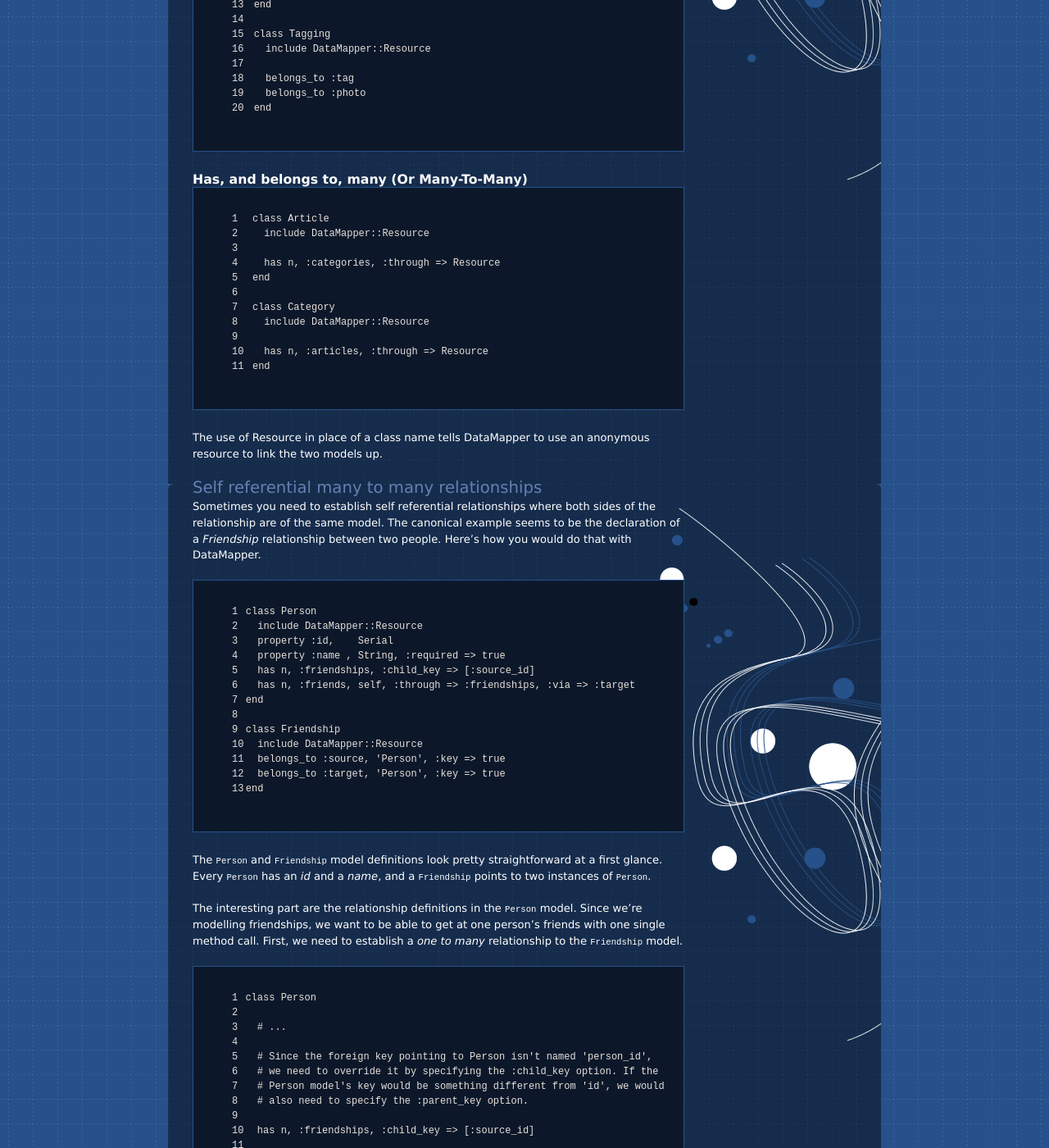
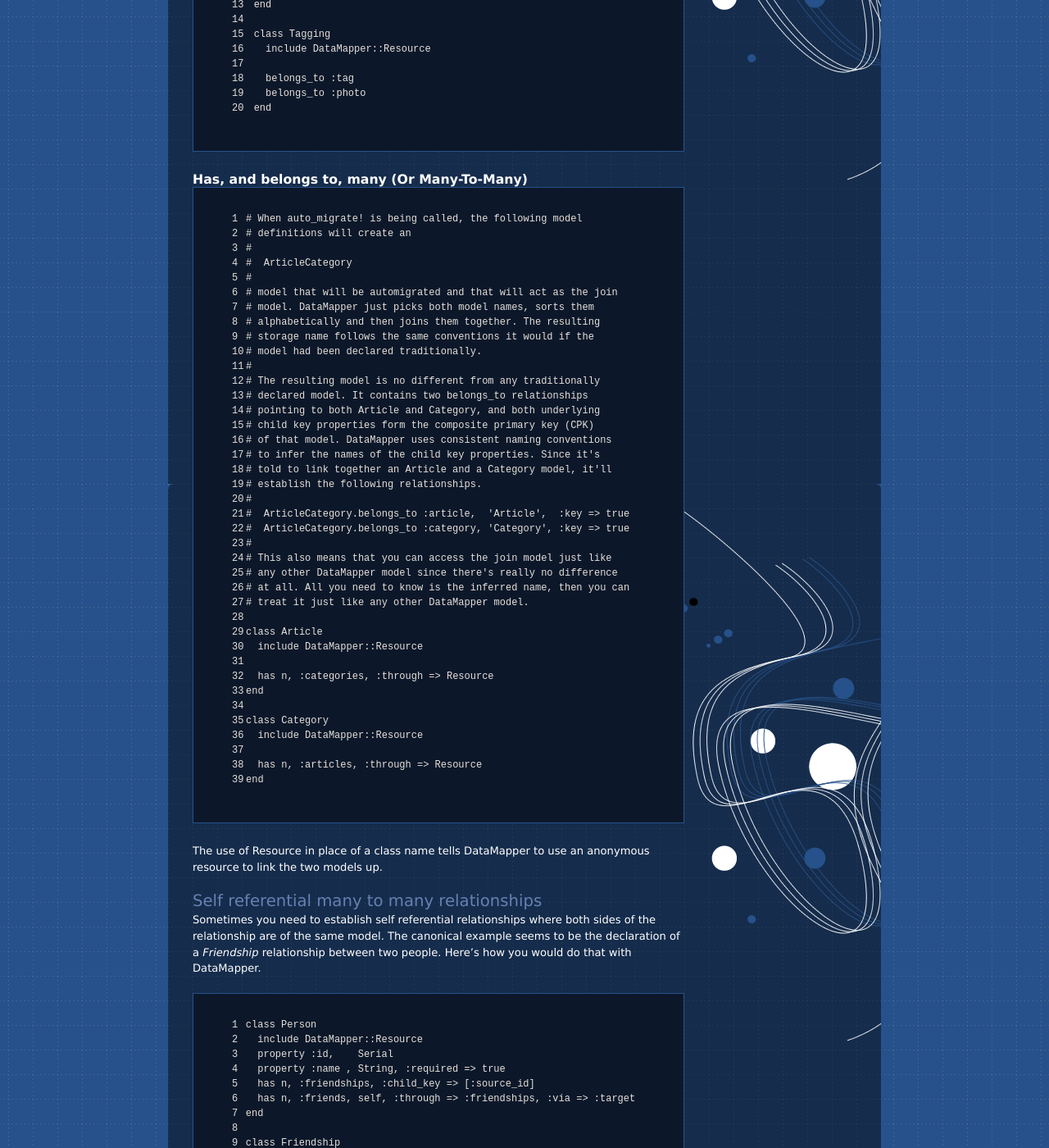
Before and after one commit to datamapper/datamapper.github.com, a Jekyll site: the page built from docs/associations.markdown, in a window 1280 px wide and 1400 px high, scrolled down 1539 px. Shown: the whole window at 82% size. Built offline with Jekyll 4.4.1, drawn with Linux system fonts in a browser that asks for light colours.

Commit message:
Added docs for anonymous join model naming conventions

```diff
--- a/docs/associations.markdown
+++ b/docs/associations.markdown
@@ -117,6 +117,34 @@ end
 ### Has, and belongs to, many (Or Many-To-Many)
 
 {% highlight ruby linenos %}
+# When auto_migrate! is being called, the following model
+# definitions will create an
+#
+#  ArticleCategory
+#
+# model that will be automigrated and that will act as the join
+# model. DataMapper just picks both model names, sorts them
+# alphabetically and then joins them together. The resulting
+# storage name follows the same conventions it would if the
+# model had been declared traditionally.
+#
+# The resulting model is no different from any traditionally
+# declared model. It contains two belongs_to relationships
+# pointing to both Article and Category, and both underlying
+# child key properties form the composite primary key (CPK)
+# of that model. DataMapper uses consistent naming conventions
+# to infer the names of the child key properties. Since it's
+# told to link together an Article and a Category model, it'll
+# establish the following relationships.
+#
+#  ArticleCategory.belongs_to :article,  'Article',  :key => true
+#  ArticleCategory.belongs_to :category, 'Category', :key => true
+#
+# This also means that you can access the join model just like
+# any other DataMapper model since there's really no difference
+# at all. All you need to know is the inferred name, then you can
+# treat it just like any other DataMapper model.
+
 class Article
   include DataMapper::Resource
 
@@ -128,7 +156,6 @@ class Category
 
   has n, :articles, :through => Resource
 end
-
 {% endhighlight %}
 
 The use of Resource in place of a class name tells DataMapper to use an
```
